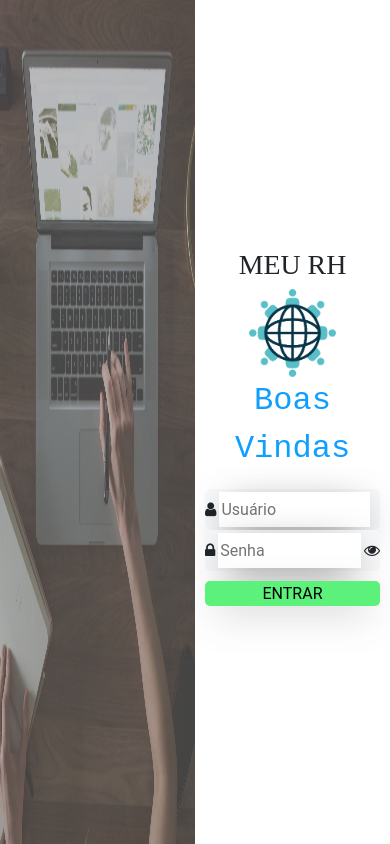
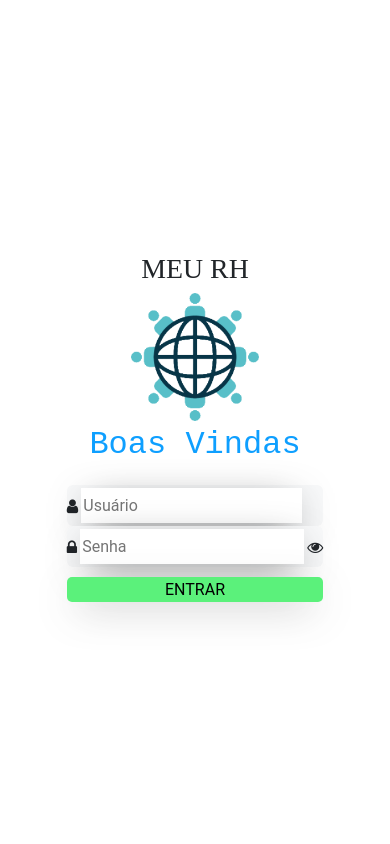
Before and after one commit to rafaelnonato79/meuRH, a React (Create React App) app: page / in a window 390 px wide. Built offline with nearby package versions, Linux system fonts and the light colour scheme; a web font is replaced by a local one.

Commit message:
adiconado responsividade na pagina de login

```diff
--- a/src/componentes/NavComponent/style.css
+++ b/src/componentes/NavComponent/style.css
@@ -22,5 +22,5 @@
 .nav button:hover{
     background-color:white;
     color:black;
-    border-left: 3px solid rgb(255, 255, 255);
+    border-left: 0.3rem solid rgb(255, 255, 255);
 }
--- a/src/componentes/loginComponent/index.css
+++ b/src/componentes/loginComponent/index.css
@@ -42,6 +42,7 @@
     margin: 0;
     padding: 0;
     width: 50%;;
+    background-color: white;
 }
 
 .card input{
@@ -73,3 +74,9 @@
 .senha input{
     width: 100%;
 }
+
+@media(max-width:575.98px){
+    .card{
+        padding: ;
+    }
+}
--- a/src/componentes/nav/nav.css
+++ b/src/componentes/nav/nav.css
@@ -7,7 +7,7 @@
     align-items: center;
     justify-content: center;
     height: 100%;
-    margin-bottom: 20px;
+    margin-bottom: 2rem;
 }
 
 .imagem img{
@@ -17,11 +17,11 @@
 }
 .nav h1{
     color: aqua;
-    font-size: 2rem;
+    font-size: 80%;
     display: flex;
     justify-content: center;
     align-items: center;
-    margin-top: 20px;
+    margin-top: 2rem;
     margin-bottom: 0;
     font-family: 'Playfair Display', serif;
 }
--- a/src/pages/loginPage/login.css
+++ b/src/pages/loginPage/login.css
@@ -38,3 +38,23 @@ body{
     align-items: center;
     background-color: white;
 }
+
+@media(max-width: 575.98px){
+    .left-login, .overlay{
+        width: 0%;
+        height: 0%;
+        background-color: white;
+    }
+    .right-login{
+        width: 100%;
+        background-color: white;
+    }
+    .main{
+        width: 100%;
+        height: 100%;
+        display: flex;
+        align-items: center;
+        margin: 0;
+        background-color: white;
+    }
+}
```
